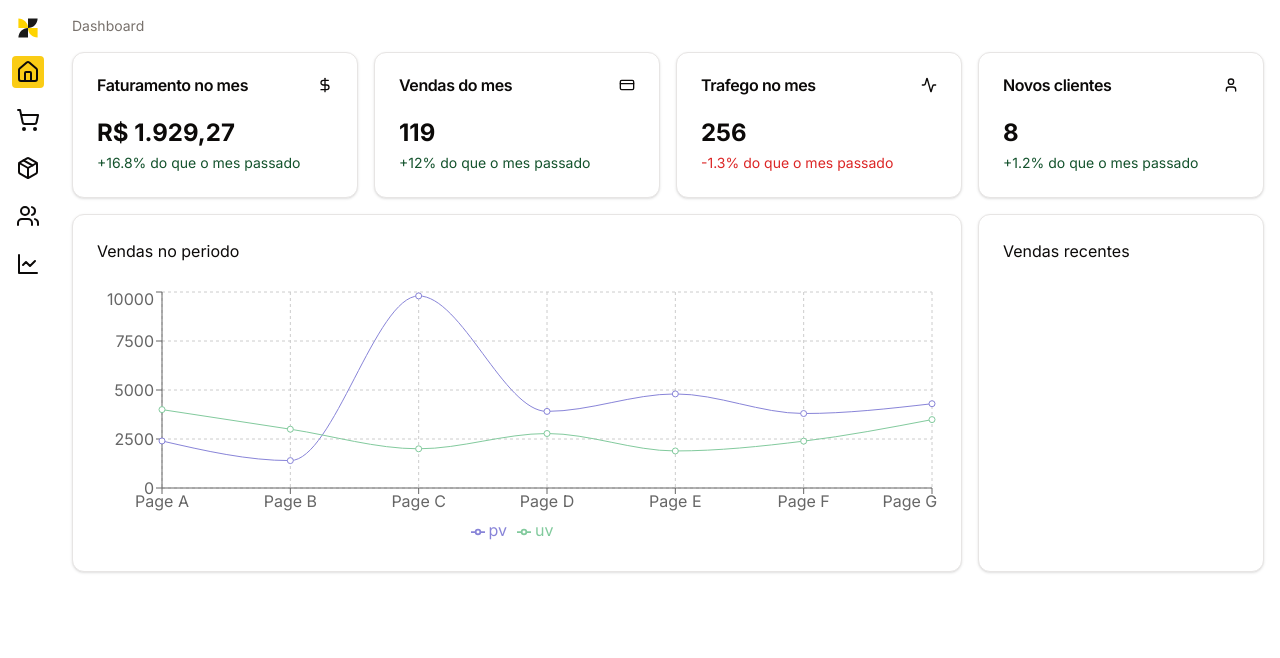
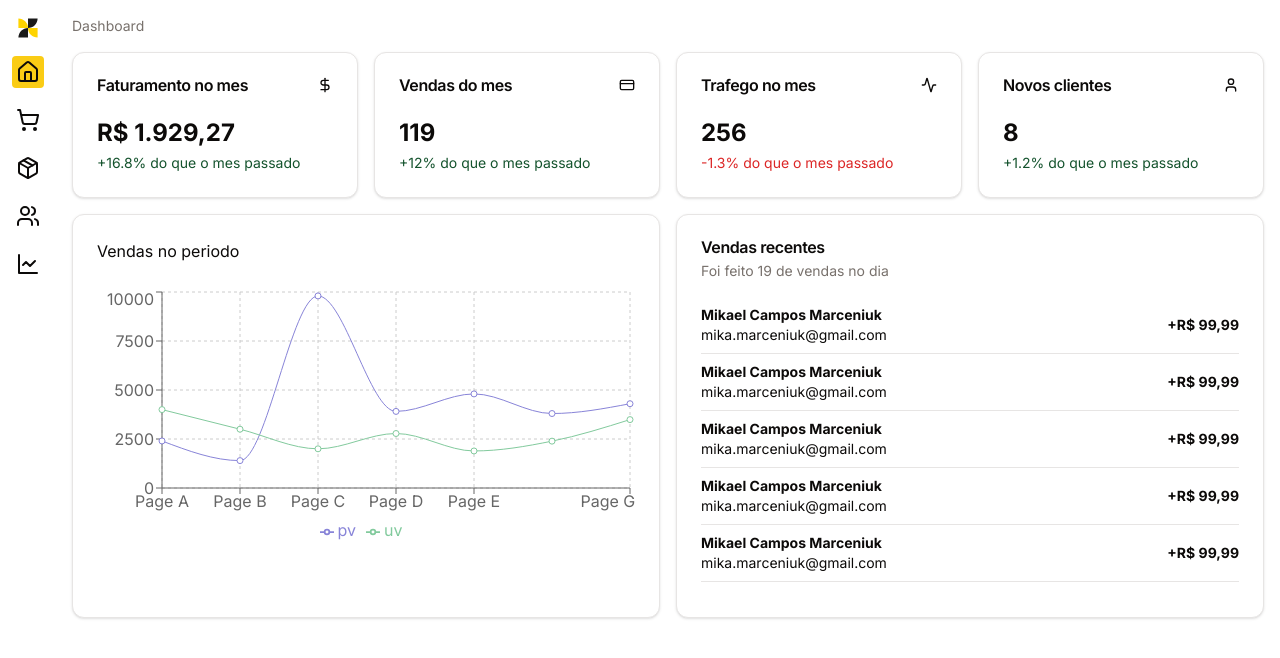
Before and after one commit to CodeUi-dev/Shine-ECommerce, a Next.js app in the folder workspaces/shine-dashboard/: page /dashboard in a window 1280 px wide. Shown: the top 658 px of the page. Built offline with nearby package versions, Linux system fonts and the light colour scheme.

Commit message:
feat(DashboardPage): Create simple recentSales widget

```diff
--- a/workspaces/shine-dashboard/package.json
+++ b/workspaces/shine-dashboard/package.json
@@ -15,6 +15,8 @@
     "@radix-ui/react-dropdown-menu": "^2.0.6",
     "@radix-ui/react-icons": "^1.3.0",
     "@radix-ui/react-label": "^2.0.2",
+    "@radix-ui/react-scroll-area": "^1.0.5",
+    "@radix-ui/react-separator": "^1.0.3",
     "@radix-ui/react-slot": "^1.0.2",
     "@radix-ui/react-tooltip": "^1.0.7",
     "class-variance-authority": "^0.7.0",
--- /dev/null
+++ b/workspaces/shine-dashboard/src/app/dashboard/_components/recentSales.tsx
@@ -0,0 +1,43 @@
+import { Card, CardContent, CardDescription, CardHeader, CardTitle } from "@/components/ui/card"
+import { ScrollArea } from "@/components/ui/scroll-area"
+import { formatToCurrency } from "@/utils/formatter"
+
+const data = {
+	total: 19,
+	sales: Array.from({ length: 19 }).map((item, i) => ({
+		id: i,
+		name: 'Mikael Campos Marceniuk',
+		email: 'mika.marceniuk@gmail.com',
+		value: 9999
+	}))
+}
+
+const RecentSales = () => {
+	return (
+		<Card className='col-span-2'>
+			<CardHeader>
+				<CardTitle>Vendas recentes</CardTitle>
+				<CardDescription>Foi feito {data.total} de vendas no dia</CardDescription>
+			</CardHeader>
+			<CardContent>
+				<ScrollArea className='h-72'>
+					{data.sales.map(sale => (
+						<li
+							className='mb-2 pb-2 list-none flex justify-between items-center border-b'
+							key={sale.id}
+						>
+							<div className='flex flex-col text-sm'>
+								<span className='font-bold'>{sale.name}</span>
+								<span>{sale.email}</span>
+							</div>
+
+							<span className='font-bold text-sm'>+{formatToCurrency.format(sale.value / 100)}</span>
+						</li>
+					))}
+				</ScrollArea>
+			</CardContent>
+		</Card>
+	)
+}
+
+export default RecentSales
--- a/workspaces/shine-dashboard/src/app/dashboard/_components/salesInPeriodChart.tsx
+++ b/workspaces/shine-dashboard/src/app/dashboard/_components/salesInPeriodChart.tsx
@@ -50,7 +50,7 @@ const data = [
 
 const SalesInPeriodChart = () => {
 	return (
-		<Card className='col-span-3'>
+		<Card className='col-span-2'>
 			<CardHeader>
 				Vendas no periodo
 			</CardHeader>
--- a/workspaces/shine-dashboard/src/app/dashboard/page.tsx
+++ b/workspaces/shine-dashboard/src/app/dashboard/page.tsx
@@ -1,6 +1,6 @@
-import { Card, CardContent, CardHeader } from '@/components/ui/card'
 import { Activity, CreditCard, DollarSign, User } from 'lucide-react'
 import InfoCard from "./_components/infoCards"
+import RecentSales from './_components/recentSales'
 import SalesInPeriodChart from './_components/salesInPeriodChart'
 
 const DashboardPage = () => {
@@ -50,14 +50,7 @@ const DashboardPage = () => {
 			</div>
 			<div className='grid grid-cols-4 gap-4'>
 				<SalesInPeriodChart />
-				<Card className='col-span-1'>
-					<CardHeader>
-						Vendas recentes
-					</CardHeader>
-					<CardContent>
-
-					</CardContent>
-				</Card>
+				<RecentSales />
 			</div>
 		</>
 	)
--- /dev/null
+++ b/workspaces/shine-dashboard/src/components/ui/scroll-area.tsx
@@ -0,0 +1,48 @@
+"use client"
+
+import * as React from "react"
+import * as ScrollAreaPrimitive from "@radix-ui/react-scroll-area"
+
+import { cn } from "@/lib/utils"
+
+const ScrollArea = React.forwardRef<
+  React.ElementRef<typeof ScrollAreaPrimitive.Root>,
+  React.ComponentPropsWithoutRef<typeof ScrollAreaPrimitive.Root>
+>(({ className, children, ...props }, ref) => (
+  <ScrollAreaPrimitive.Root
+    ref={ref}
+    className={cn("relative overflow-hidden", className)}
+    {...props}
+  >
+    <ScrollAreaPrimitive.Viewport className="h-full w-full rounded-[inherit]">
+      {children}
+    </ScrollAreaPrimitive.Viewport>
+    <ScrollBar />
+    <ScrollAreaPrimitive.Corner />
+  </ScrollAreaPrimitive.Root>
+))
+ScrollArea.displayName = ScrollAreaPrimitive.Root.displayName
+
+const ScrollBar = React.forwardRef<
+  React.ElementRef<typeof ScrollAreaPrimitive.ScrollAreaScrollbar>,
+  React.ComponentPropsWithoutRef<typeof ScrollAreaPrimitive.ScrollAreaScrollbar>
+>(({ className, orientation = "vertical", ...props }, ref) => (
+  <ScrollAreaPrimitive.ScrollAreaScrollbar
+    ref={ref}
+    orientation={orientation}
+    className={cn(
+      "flex touch-none select-none transition-colors",
+      orientation === "vertical" &&
+        "h-full w-2.5 border-l border-l-transparent p-[1px]",
+      orientation === "horizontal" &&
+        "h-2.5 flex-col border-t border-t-transparent p-[1px]",
+      className
+    )}
+    {...props}
+  >
+    <ScrollAreaPrimitive.ScrollAreaThumb className="relative flex-1 rounded-full bg-border" />
+  </ScrollAreaPrimitive.ScrollAreaScrollbar>
+))
+ScrollBar.displayName = ScrollAreaPrimitive.ScrollAreaScrollbar.displayName
+
+export { ScrollArea, ScrollBar }
```
Also changed, not shown: 1 other file (tests, documents, lock files or other folders).
